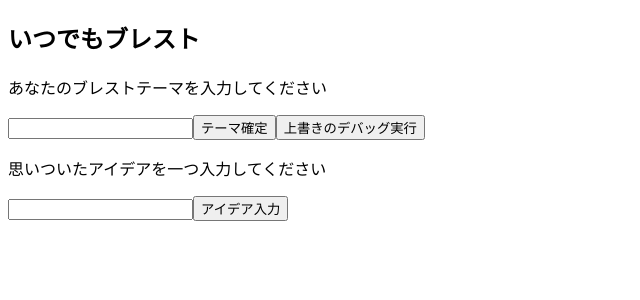
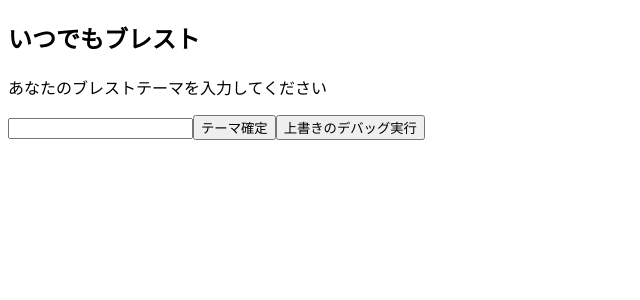
Before and after one commit to chikowaka/mazda, a React app: page / in a window 1280 px wide. Shown: the top 300 px of the page, without its empty margins (0-640 px from the left). Built offline with nearby package versions, Linux system fonts and the light colour scheme.

Commit message:
バリデート＆バグ修正

```diff
--- a/src/contents.tsx
+++ b/src/contents.tsx
@@ -26,12 +26,12 @@ chrome.runtime.onMessage.addListener(function(msg, sender, sendResponse) {
         + 'キーワード:「'+ msg['keyword'] +'」<br>'
         + '<div class="flex-form">'
           + '<div class="cp_iptxt flex-item">'
-            + '<input class="ef" type="text" placeholder="" id="newIdea">'
+            + '<input class="ef" type="text" id="newIdea" autocomplete="off">'
             + '<label>アイデア</label>'
             + '<span class="focus_line"></span>'
           + '</div>'
           + '<div class="flex-item form-idea">'
-            + '<input class="reset button-shadow" type="button" id="inputIdea" value="入力">'
+            + '<input class="reset button-shadow" type="button" id="inputIdea" value="入力" disabled>'
           + '</div>'
         +'</div>'
         + profileTweet_action_html + '</div>';
@@ -42,7 +42,7 @@ chrome.runtime.onMessage.addListener(function(msg, sender, sendResponse) {
         テーマは「' + theme +'」です。<br>'
         + '<div class="flex-form">'
           + '<div class="cp_iptxt flex-item">'
-            + '<input class="ef" type="text" placeholder="" id="newIdea">'
+            + '<input class="ef" type="text" id="newIdea" autocomplete="off">'
             + '<label>アイデア</label>'
             + '<span class="focus_line"></span>'
           + '</div>'
--- a/src/index.tsx
+++ b/src/index.tsx
@@ -12,9 +12,6 @@ const App = () => {
             <input type="text" id="userTheme"/>
             <input type="button" value="テーマ確定" id="updateTheme" />
             <input type="button" value="上書きのデバッグ実行" id="debug" />
-            <p>思いついたアイデアを一つ入力してください</p>
-            <input type="text" id="newIdea"/>
-            <input type="button" value="アイデア入力" id="inputIdea" />
         </div>
     )
 };
```
